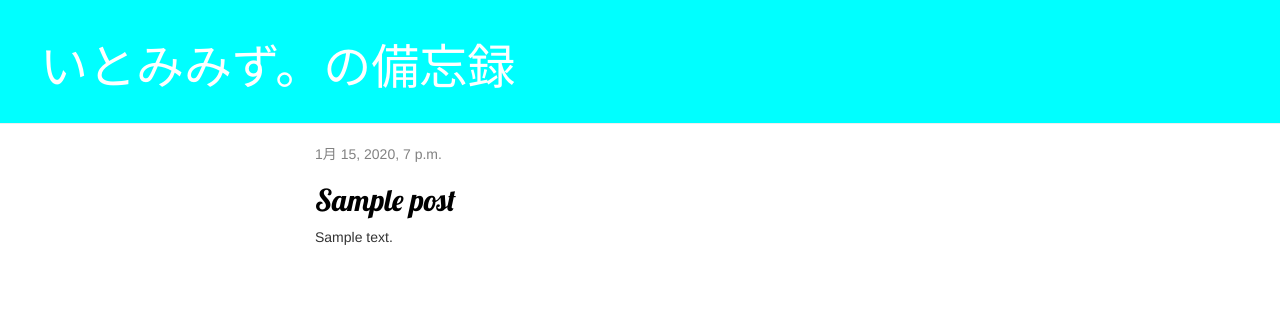
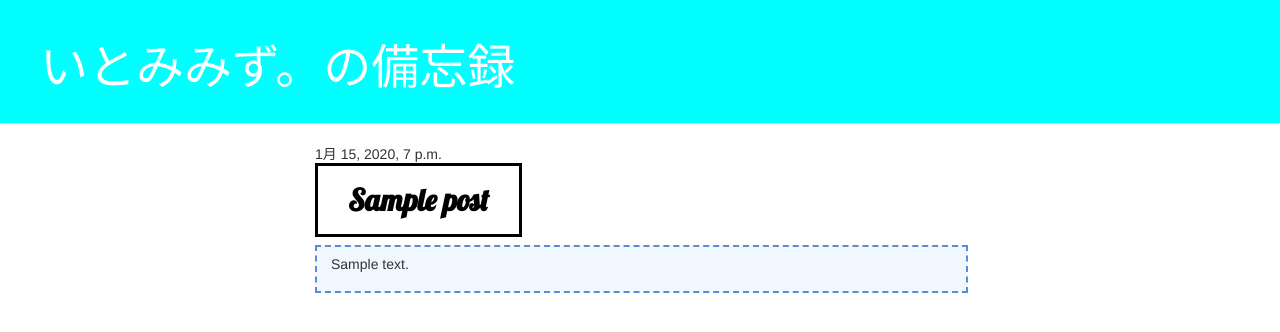
Before and after one commit to itmmz/blog-second, a Django app: page / in a window 1280 px wide; the page is wider, and only the part inside the window is pictured. Shown: the top 332 px of that part. Run offline with Django 3.2, Linux system fonts and the light colour scheme; tables that the repository leaves empty hold one stand-in row (values such as "Sample post"); some libraries are stand-ins or nearby versions.

Commit message:
Cange CSS

```diff
--- a/blog/static/css/blog.css
+++ b/blog/static/css/blog.css
@@ -13,6 +13,7 @@
 .content {
     margin-left: 300px;
     width: 80%
+
 }
 
 h1, h2, h3, h4 {
@@ -20,7 +21,7 @@ h1, h2, h3, h4 {
 }
 
 .date {
-    color: #828282;
+
 }
 
 .save {
@@ -29,6 +30,7 @@ h1, h2, h3, h4 {
 
 .post-form textarea, .post-form input {
     width: 100%;
+
 }
 
 .top-menu, .top-menu:hover, .top-menu:visited {
@@ -44,6 +46,18 @@ h1, h2, h3, h4 {
 
 .post h2 a, .post h2 a:visited {
     color: #000000;
+    padding: 0.5em 1em;
+    margin: 2em 0;
+    font-weight: bold;
+    border: solid 3px #000000;
+
+}
+
+.text{
+  padding: 0.5em 1em;
+    margin: 2em 0;
+    background: #f0f7ff;
+    border: dashed 2px #5b8bd0;/*点線*/
 }
 
 #right-column {
--- a/blog/templates/blog/post_list.html
+++ b/blog/templates/blog/post_list.html
@@ -7,7 +7,9 @@
             {{ post.published_date }}
         </div>
         <h2><a href="{% url 'post_detail' pk=post.pk %}">{{ post.title }}</a></h2>
+        <div class="text">
         <p>{{ post.text|linebreaksbr }}</p>
+        </div>
     </div>
 {% endfor %}
 {% endblock %}
```
